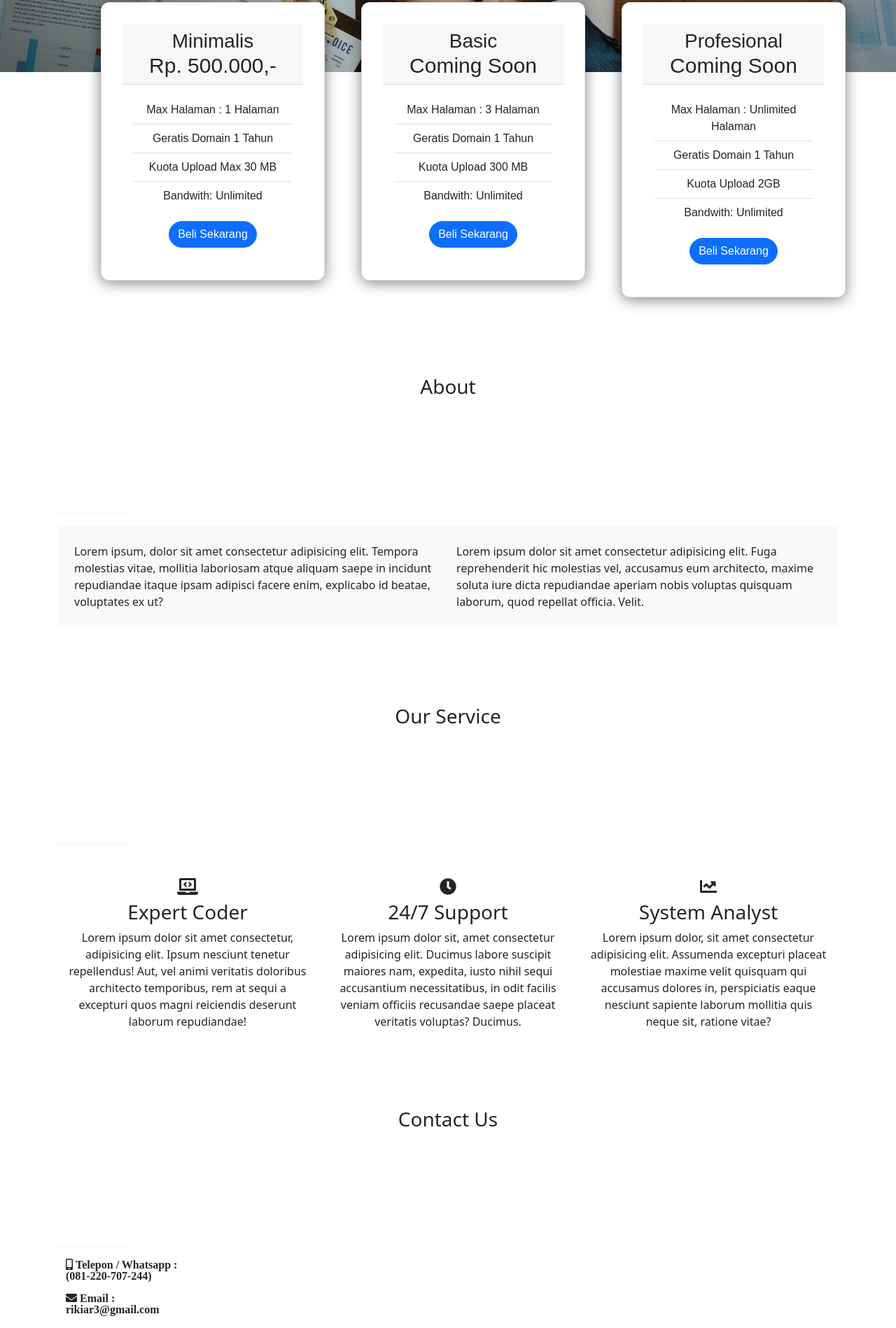
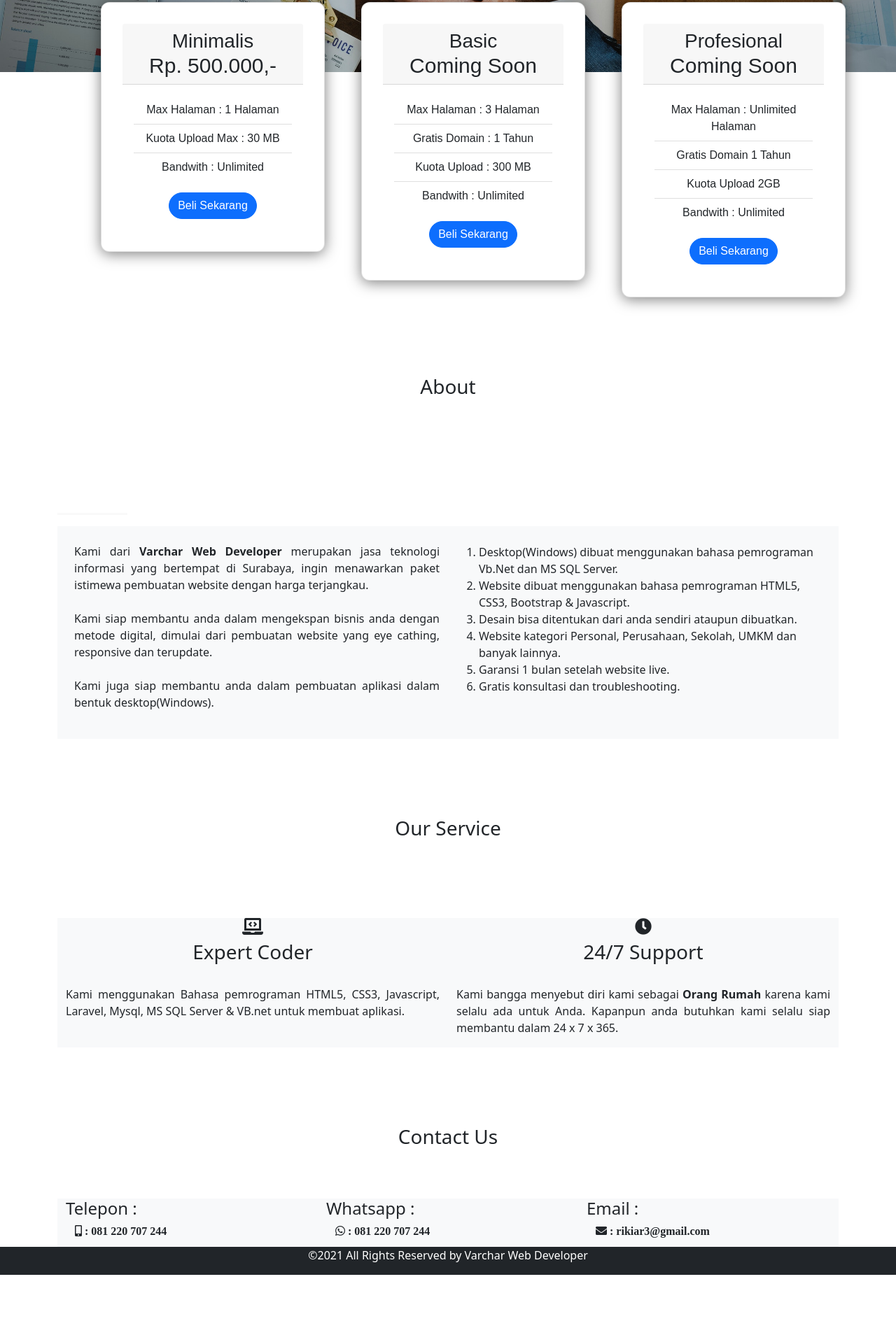
Before and after one commit to rikiar3/rikiar3.github.io, a plain HTML site: page index.html in a window 1280 px wide. Shown: the part 447-2345 px from the top of the page at 70% size. After the commit the page ends 2269 px from the top, so only its background shows below. Drawn offline with Linux system fonts and the light colour scheme.

Commit message:
perbaikan terbaru

```diff
--- a/index.html
+++ b/index.html
@@ -1,27 +1,26 @@
-<!doctype html>
+<!DOCTYPE html>
 <html lang="en" id="Home">
   <head>
     <!-- Required meta tags -->
-    <meta charset="utf-8">
-    <meta name="viewport" content="width=device-width, initial-scale=1">
+    <meta charset="utf-8" />
+    <meta name="viewport" content="width=device-width, initial-scale=1" />
 
     <!-- Bootstrap CSS -->
-    <link href="bootstrap5/css/bootstrap.min.css" rel="stylesheet">
+    <link href="bootstrap5/css/bootstrap.min.css" rel="stylesheet" />
     <!-- <link href="https://cdn.jsdelivr.net/npm/bootstrap@5.0.0-beta1/dist/css/bootstrap.min.css" rel="stylesheet" integrity="sha384-giJF6kkoqNQ00vy+HMDP7azOuL0xtbfIcaT9wjKHr8RbDVddVHyTfAAsrekwKmP1" crossorigin="anonymous"> -->
 
     <!-- my fons  -->
-    <link rel="preconnect" href="https://fonts.gstatic.com">
-    <link href="https://fonts.googleapis.com/css2?family=Roboto&display=swap" rel="stylesheet">
+    <link rel="preconnect" href="https://fonts.gstatic.com" />
+    <link href="https://fonts.googleapis.com/css2?family=Roboto&display=swap" rel="stylesheet" />
     <!-- my CSS -->
-    <link rel="stylesheet" href="style.css">
+    <link rel="stylesheet" href="style.css" />
 
     <!-- font fontawesome -->
-    <link href="fontawesome/css/all.min.css" rel="stylesheet">
+    <link href="fontawesome/css/all.min.css" rel="stylesheet" />
 
     <title>Varchar Enterprise System</title>
   </head>
   <body>
-
     <!-- nav bar -->
     <nav class="navbar navbar-expand-lg navbar-light bg-light fixed-top">
       <div class="container">
@@ -44,32 +43,30 @@
     <!-- jumbotron -->
     <div class="jumbotron jumbotron-fluid">
       <div class="container">
-    <br><br><br><br>
+        <br /><br /><br /><br />
         <h1 class="display-4">Buat Website Anda Sekarang</h1>
-    <p>Jasa Pembuatan Website dengan <span>Harga Terjangkau</span> dan <span>Proses Cepat</span> </p>
+        <p>Jasa Pembuatan Website dengan <span>Harga Terjangkau</span> dan <span>Proses Cepat</span></p>
       </div>
     </div>
     <!-- akhir jumbotron -->
     <div class="container">
-
       <!-- info panel -->
       <div class="container">
         <div class="row">
-
           <div class="col-lg-4 kartu1">
             <div class="card text-center">
               <div class="card-header h3">
-        Minimalis <br>
+                Minimalis <br />
                 <span class="display-4">Rp. 500.000,-</span>
               </div>
               <div class="card-body">
                 <ul class="list-group list-group-flush mb-3">
                   <li class="list-group-item">Max Halaman : 1 Halaman</li>
-          <li class="list-group-item">Geratis Domain 1 Tahun</li>
-          <li class="list-group-item">Kuota Upload Max 30 MB</li>
-          <li class="list-group-item">Bandwith: Unlimited</li>
+                  <li class="list-group-item">Kuota Upload Max : 30 MB</li>
+                  <li class="list-group-item">Bandwith : Unlimited</li>
                 </ul>
-        <a href="https://api.whatsapp.com/send?phone=6281220707244" terget="_blank" class="btn btn-primary rounded-pill">Beli Sekarang</a>
+                <a href="https://wa.me/6281220707244?text=Halo%20*Varchar Web Developer*%20Mohon%20untuk%20di%20buatkan%20web%20dengan%20paket%20Minimalis.%20" terget="_blank" class="btn btn-primary rounded-pill">Beli Sekarang</a>
+                <!-- <a href="https://api.whatsapp.com/send?phone=6281220707244" terget="_blank" class="btn btn-primary rounded-pill">Beli Sekarang</a> -->
               </div>
             </div>
           </div>
@@ -77,17 +74,17 @@
           <div class="col-lg-4 kartu2">
             <div class="card text-center">
               <div class="card-header h3">
-        Basic <br>
+                Basic <br />
                 <span class="display-4">Coming Soon</span>
               </div>
               <div class="card-body">
                 <ul class="list-group list-group-flush mb-3">
                   <li class="list-group-item">Max Halaman : 3 Halaman</li>
-          <li class="list-group-item">Geratis Domain 1 Tahun</li>
-          <li class="list-group-item">Kuota Upload 300 MB</li>
-          <li class="list-group-item">Bandwith: Unlimited</li>
+                  <li class="list-group-item">Gratis Domain : 1 Tahun</li>
+                  <li class="list-group-item">Kuota Upload : 300 MB</li>
+                  <li class="list-group-item">Bandwith : Unlimited</li>
                 </ul>
-        <a href="https://api.whatsapp.com/send?phone=6281220707244" terget="_blank" class="btn btn-primary rounded-pill">Beli Sekarang</a>
+                <a href="https://wa.me/6281220707244?text=Halo%20*Varchar Web Developer*%20Mohon%20untuk%20di%20buatkan%20web%20dengan%20paket%20Basic.%20" terget="_blank" class="btn btn-primary rounded-pill">Beli Sekarang</a>
               </div>
             </div>
           </div>
@@ -95,37 +92,50 @@
           <div class="col-lg-4 kartu3">
             <div class="card text-center">
               <div class="card-header h3">
-        Profesional <br>
+                Profesional <br />
                 <span class="display-4">Coming Soon</span>
               </div>
               <div class="card-body">
                 <ul class="list-group list-group-flush mb-3">
                   <li class="list-group-item">Max Halaman : Unlimited Halaman</li>
-          <li class="list-group-item">Geratis Domain 1 Tahun</li>
+                  <li class="list-group-item">Gratis Domain 1 Tahun</li>
                   <li class="list-group-item">Kuota Upload 2GB</li>
-          <li class="list-group-item">Bandwith: Unlimited</li>
+                  <li class="list-group-item">Bandwith : Unlimited</li>
                 </ul>
-        <a href="https://api.whatsapp.com/send?phone=6281220707244" terget="_blank" class="btn btn-primary rounded-pill">Beli Sekarang</a>
+                <a href="https://wa.me/6281220707244?text=Halo%20*Varchar Web Developer*%20Mohon%20untuk%20di%20buatkan%20web%20dengan%20paket%20Profesional.%20" terget="_blank" class="btn btn-primary rounded-pill">Beli Sekarang</a>
               </div>
             </div>
           </div>
-
         </div>
       </div>
       <!-- akhir info panel -->
 
       <!-- About -->
       <h3 class="mt-5 text-center About" id="About">About</h3>
-<hr>
+      <hr />
 
       <div class="bg-light">
         <div class="container text-justify p-4">
           <div class="row">
             <div class="col-md-6">
-          Lorem ipsum, dolor sit amet consectetur adipisicing elit. Tempora molestias vitae, mollitia laboriosam atque aliquam saepe in incidunt repudiandae itaque ipsam adipisci facere enim, explicabo id beatae, voluptates ex ut?
+              <p>
+                Kami dari <b>Varchar Web Developer</b> merupakan jasa teknologi informasi yang bertempat di Surabaya, ingin menawarkan paket istimewa pembuatan website dengan harga terjangkau. <br /><br />
+                Kami siap membantu anda dalam mengekspan bisnis anda dengan metode digital, dimulai dari pembuatan website yang eye cathing, responsive dan terupdate.
+                <br> <br>
+                Kami juga siap membantu anda dalam pembuatan aplikasi dalam bentuk desktop(Windows).
+              </p>
             </div>
             <div class="col-md-6">
-        Lorem ipsum dolor sit amet consectetur adipisicing elit. Fuga reprehenderit hic molestias vel, accusamus eum architecto, maxime soluta iure dicta repudiandae aperiam nobis voluptas quisquam laborum, quod repellat officia. Velit.
+              <p>
+                <ol style="margin-top: -15px;">
+                  <li> Desktop(Windows) dibuat menggunakan bahasa pemrograman Vb.Net dan MS SQL Server.</li>
+                  <li> Website dibuat menggunakan bahasa pemrograman HTML5, CSS3, Bootstrap & Javascript.</li>
+                  <li> Desain bisa ditentukan dari anda sendiri ataupun dibuatkan.</li>
+                  <li> Website kategori Personal, Perusahaan, Sekolah, UMKM dan banyak lainnya.</li>
+                  <li> Garansi 1 bulan setelah website live.</li>
+                  <li> Gratis konsultasi dan troubleshooting.</li>
+                </ol>
+              </p>
             </div>
           </div>
         </div>
@@ -134,27 +144,25 @@
 
       <!-- Our Service  -->
       <h3 class="mt-5 text-center Service" id="Service">Our Service</h3>
-<hr>
 
-<div class="container mt-5">
+
+      <div class="container mt-5 bg-light">
         <div class="row text-center">
-    <div class="col-md-4">
+
+          <div class="col-md-6">
             <i class="fas fa-laptop-code h4"></i>
-      <h3>Expert Coder</h3>
-      Lorem ipsum dolor sit amet consectetur, adipisicing elit. Ipsum nesciunt tenetur repellendus! Aut, vel animi veritatis doloribus architecto temporibus, rem at sequi a excepturi quos magni reiciendis deserunt laborum repudiandae!
+            <h3>Expert Coder</h3> <br>
+              <p>
+                Kami menggunakan Bahasa pemrograman HTML5, CSS3, Javascript, Laravel, Mysql, MS SQL Server & VB.net untuk membuat aplikasi.
+              </p>
           </div>
 
-    <div class="col-md-4">
+          <div class="col-md-6">
             <i class="fas fa-clock h4"></i>
-      <h3>24/7 Support</h3>
-      Lorem ipsum dolor sit, amet consectetur adipisicing elit. Ducimus labore suscipit maiores nam, expedita, iusto nihil sequi accusantium necessitatibus, in odit facilis veniam officiis recusandae saepe placeat veritatis voluptas? Ducimus.
+            <h3>24/7 Support</h3> <br>
+            <p>Kami bangga menyebut diri kami sebagai <b>Orang Rumah </b>karena kami selalu ada untuk Anda. Kapanpun anda butuhkan kami selalu siap membantu dalam 24 x 7 x 365.</p>
           </div>
 
-    <div class="col-md-4">
-      <i class="fas fa-chart-line h4"></i>
-      <h3>System Analyst</h3>
-      Lorem ipsum dolor, sit amet consectetur adipisicing elit. Assumenda excepturi placeat molestiae maxime velit quisquam qui accusamus dolores in, perspiciatis eaque nesciunt sapiente laborum mollitia quis neque sit, ratione vitae?
-    </div>
 
         </div>
       </div>
@@ -162,62 +170,45 @@
 
       <!-- Contact Us -->
       <h3 class="mt-5 text-center Contact" id="Contact">Contact Us</h3>
-<hr>
 
-<div class="container">
+
+      <div class="container contact-me bg-light">
         <div class="row">
+          <div class="col-md-4 mbr-fonts-style text-7">
+              <h4>Telepon : <br>
+                <a class="btn btn-call fas fa-mobile-alt" href="tel:081220707244" target="_blank"> : 081 220 707 244</a>
+              </h4>
+          </div>
 
-    <div class="col-12 col-md-3 mbr-fonts-style text-7">
-      <p class="mbr-text fas fa-mobile-alt"> Telepon / Whatsapp :
-        <br>(081-220-707-244)
-      </p>
+          <div class="col-md-4 mbr-fonts-style text-7">
+            <h4> Whatsapp : <br>
+              <a class="btn btn-call fab fa-whatsapp" href="https://api.whatsapp.com/send?phone=6281220707244" target="_blank"> <b> : 081 220 707 244</b></a>
+            </h4>
+          </div>
 
-      <p class="mbr-text fas fa-envelope"> Email :
-        <br>rikiar3@gmail.com
-      </p>
+          <div class="col-md-4 mbr-fonts-style text-7">
+            <h4>Email : <br>
+              <a class="btn btn-call fas fa-envelope" href="mailto:rikiar3@gmail.com" target="_blank"> : rikiar3@gmail.com</a>
+            </h4>
+          </div>
+        </div>
+      </div>
+      <!-- akhir Contact Us -->
+
 
 
     </div>
 
-  </div>
-</div>
-<!-- akhir Contact Us -->
-
-<br><br>
 <!-- footer -->
 <div class="row footer bg-dark">
   <div class="text-center text-white">
-    <p>©2021 All Rights Reserved by Varchar Web Developer</p>
+    <p style="text-align: center;">©2021 All Rights Reserved by Varchar Web Developer</p>
   </div>
 </div>
 <!-- akhir footer -->
-</div>
-
     <!-- contener -->
 
     <!-- akhir contener -->
-
-
-
-
-
-
-
-
-
-
-
-
-
-
-
-
-
-
-
-
-
-
 
     <!-- Optional JavaScript; choose one of the two! -->
 
@@ -225,7 +216,5 @@
     <script src="bootstrap5/js/bootstrap.bundle.min.js"></script>
 
     <!-- <script src="https://cdn.jsdelivr.net/npm/bootstrap@5.0.0-beta1/dist/js/bootstrap.bundle.min.js" integrity="sha384-ygbV9kiqUc6oa4msXn9868pTtWMgiQaeYH7/t7LECLbyPA2x65Kgf80OJFdroafW" crossorigin="anonymous"></script> -->
-
-
   </body>
 </html>
--- a/style.css
+++ b/style.css
@@ -1,13 +1,12 @@
 /* navbar */
-.navbar-nav{
+.navbar-nav {
   margin-left: auto;
 }
 
-.navbar-brand{
+.navbar-brand {
   font-family: viga;
   font-size: 32px;
 }
-
 
 /* jumbotron */
 
@@ -17,7 +16,7 @@ height: 550px;
   background-size: cover;
 }
 
-.jumbotron .display-4{
+.jumbotron .display-4 {
   text-align: center;
   margin-top: 80px;
   color: white;
@@ -26,7 +25,7 @@ background-size: cover;
   font-size: 26px;
 }
 
-.jumbotron p{
+.jumbotron p {
   text-align: center;
   color: white;
   font-weight: 200;
@@ -34,11 +33,11 @@ background-size: cover;
   font-size: 18px;
 }
 
-.jumbotron span{
+.jumbotron span {
   font-weight: 400;
 }
 
-.card{
+.card {
   margin-left: 50px;
   width: 20rem;
   box-shadow: 0 3px 20px rgba(0, 0, 0, 0.5);
@@ -48,7 +47,7 @@ background-size: cover;
   margin-top: 50px;
 }
 
-.About{
+.About {
   position: relative;
   display: flex;
   justify-content: space-around;
@@ -59,7 +58,7 @@ width: 100%;
   height: 160px;
 }
 
-.Service{
+.Service {
   position: relative;
   display: flex;
   justify-content: space-around;
@@ -70,7 +69,7 @@ height: 160px;
   height: 160px;
 }
 
-.Contact{
+.Contact {
   position: relative;
   display: flex;
   justify-content: space-around;
@@ -81,17 +80,20 @@ height: 160px;
   height: 160px;
 }
 
+p {
+  text-align: justify;
+}
+
 /* =================Versi Dekstop================ */
 @media (min-width: 992px) {
-
-    .nav-link{
+  .nav-link {
     text-transform: uppercase;
   }
 
-    .nav-link:hover::after{
-        content: '';
+  .nav-link:hover::after {
+    content: "";
     display: block;
-        border-bottom: 3px solid #0B63DC;
+    border-bottom: 3px solid #0b63dc;
     width: 50%;
     margin: auto;
     padding-bottom: 5px;
@@ -100,12 +102,12 @@ height: 160px;
     z-index: 1;
   }
 
-    .card-header .display-4{
+  .card-header .display-4 {
     font-size: 30px;
     font-family: viga, Arial, Helvetica;
   }
 
-    .card{
+  .card {
     margin-left: 50px;
     width: 20rem;
     box-shadow: 0 3px 20px rgba(0, 0, 0, 0.5);
@@ -115,9 +117,7 @@ height: 160px;
     margin-top: -100px;
   }
 
-
-
-    .jumbotron .display-4{
+  .jumbotron .display-4 {
     text-align: center;
     margin-top: 80px;
     color: white;
@@ -125,17 +125,17 @@ height: 160px;
     text-shadow: 1px 1px 1px rgba(0, 0, 0, 0.7);
     font-size: 40px;
   }
-    hr{
+  hr {
     width: 100px;
     border-top: 3px solid #eaeaea;
     margin-top: 100px;
   }
 
-
+  p {
+    text-align: justify;
+  }
 }
 
 /* ================Mobile Version========= */
 @media (min-width: 576px) {
-
-
 }
```
Lines whose indentation alone changed are shown as unchanged.
